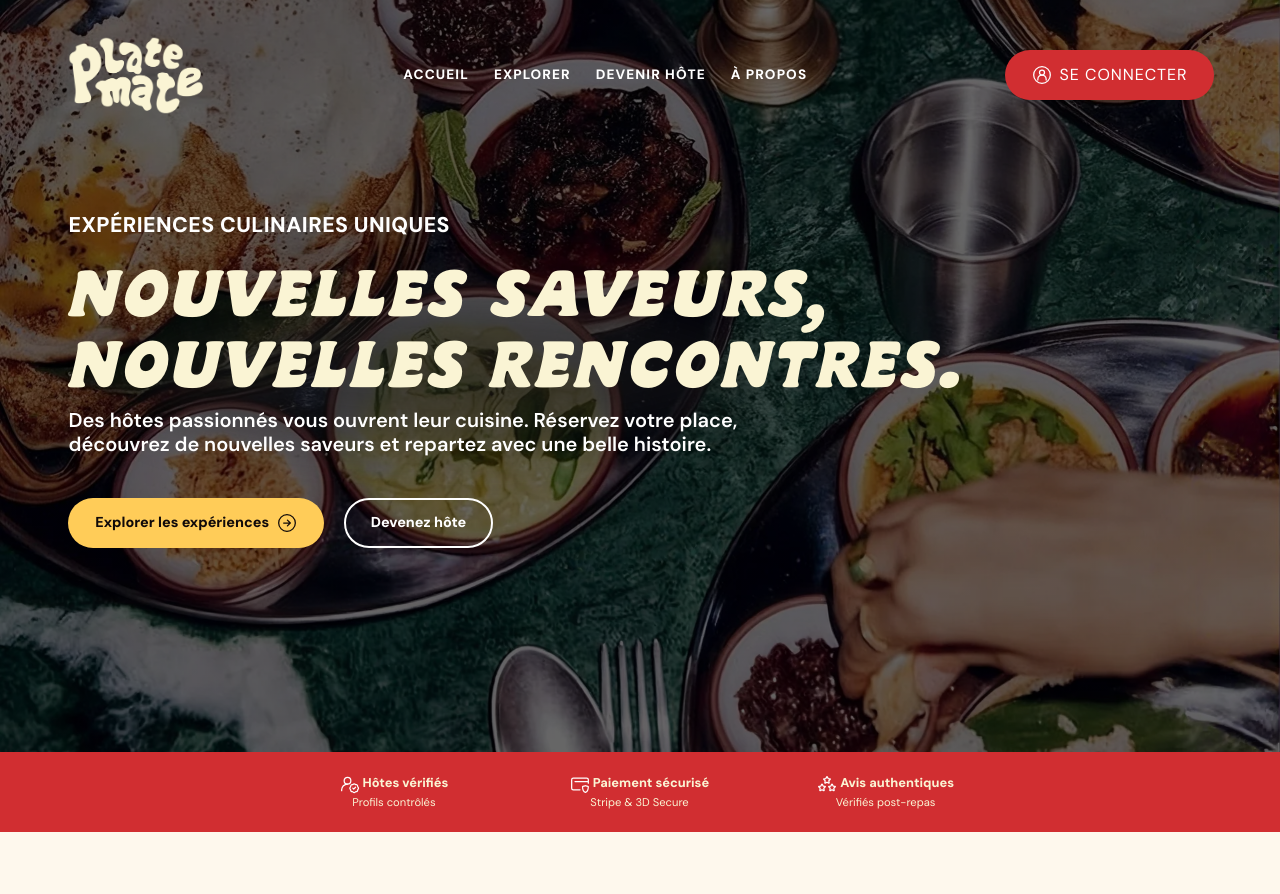
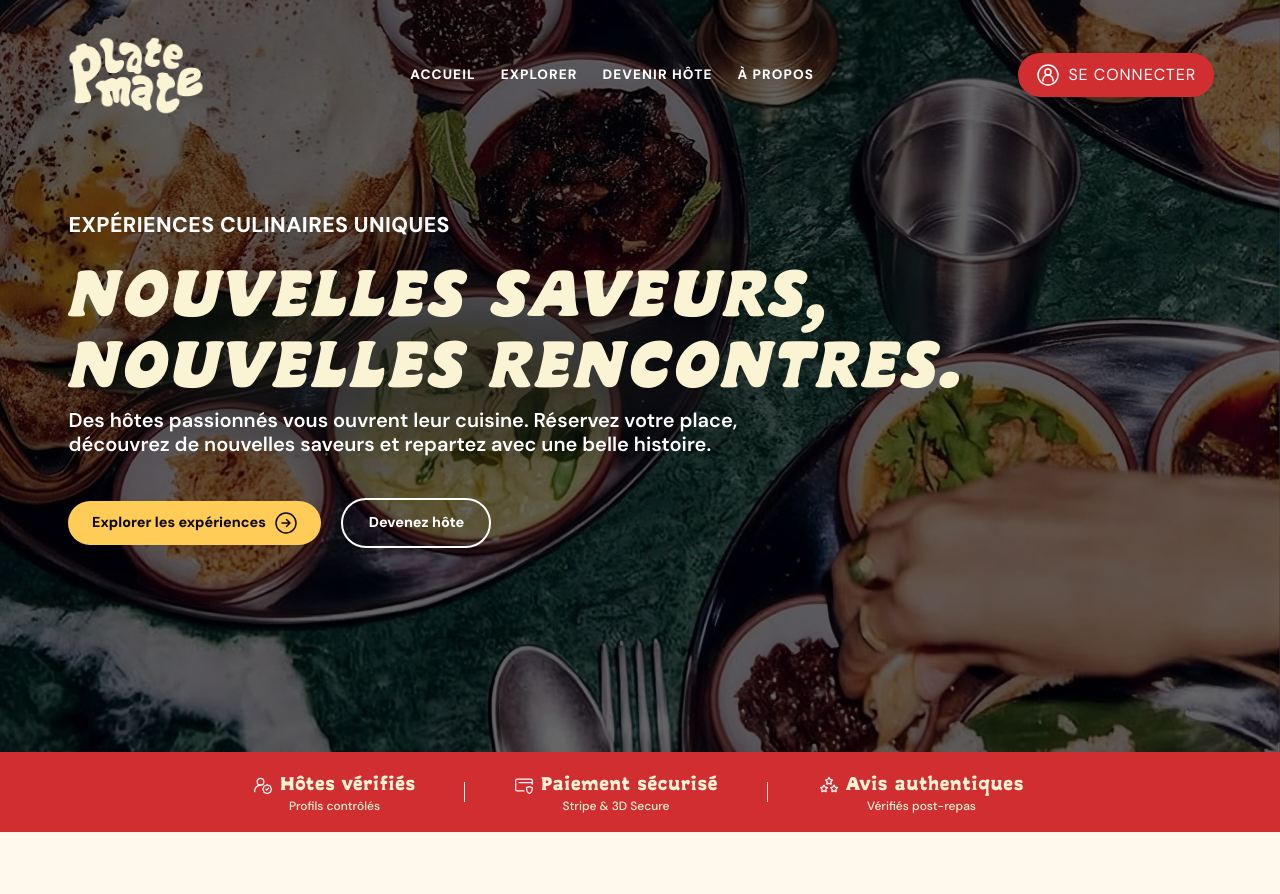
Before and after one commit to Mahkalix/PlateMate, a React (Vite) app in the folder frontend/: page / in a window 1280 px wide. Shown: the top 894 px of the page. Built offline with nearby package versions, Linux system fonts and the light colour scheme.

Commit message:
Restituer les espacements des groupes de confiance et les tailles des boutons

```diff
--- a/frontend/scss/8_sections/_app-pages.scss
+++ b/frontend/scss/8_sections/_app-pages.scss
@@ -495,3 +495,58 @@
     display: none;
   }
 }
+@media (min-width: 981px) {
+  .pm-trust {
+    display: grid;
+    grid-template-columns: 180px 223px 228px;
+    column-gap: 80px;
+    span {
+      position: relative;
+      min-width: 0;
+      padding: 0;
+      border: 0;
+      border-image: none;
+      font:
+        900 1rem/24px "BBB ReadMe",
+        serif;
+    }
+    span:not(:last-child) {
+      border: 0;
+    }
+    span:not(:last-child)::after {
+      content: "";
+      position: absolute;
+      right: -40px;
+      top: 10px;
+      height: 20px;
+      border-right: 1px solid currentColor;
+    }
+    small {
+      margin-top: 4px;
+      font:
+        500 0.75rem/12px "DM Sans",
+        sans-serif;
+    }
+  }
+  .pm-header__login {
+    min-width: 165px;
+    min-height: 42px;
+    padding: 8px 16px;
+  }
+  .pm-header__login img,
+  .pm-hero__actions img {
+    width: 24px;
+    height: 24px;
+  }
+  .pm-hero__actions {
+    align-items: center;
+    .pm-button:first-child {
+      min-width: 253px;
+      min-height: 42px;
+      padding: 8px 16px;
+    }
+    .pm-button:last-child {
+      min-width: 150px;
+    }
+  }
+}
```
